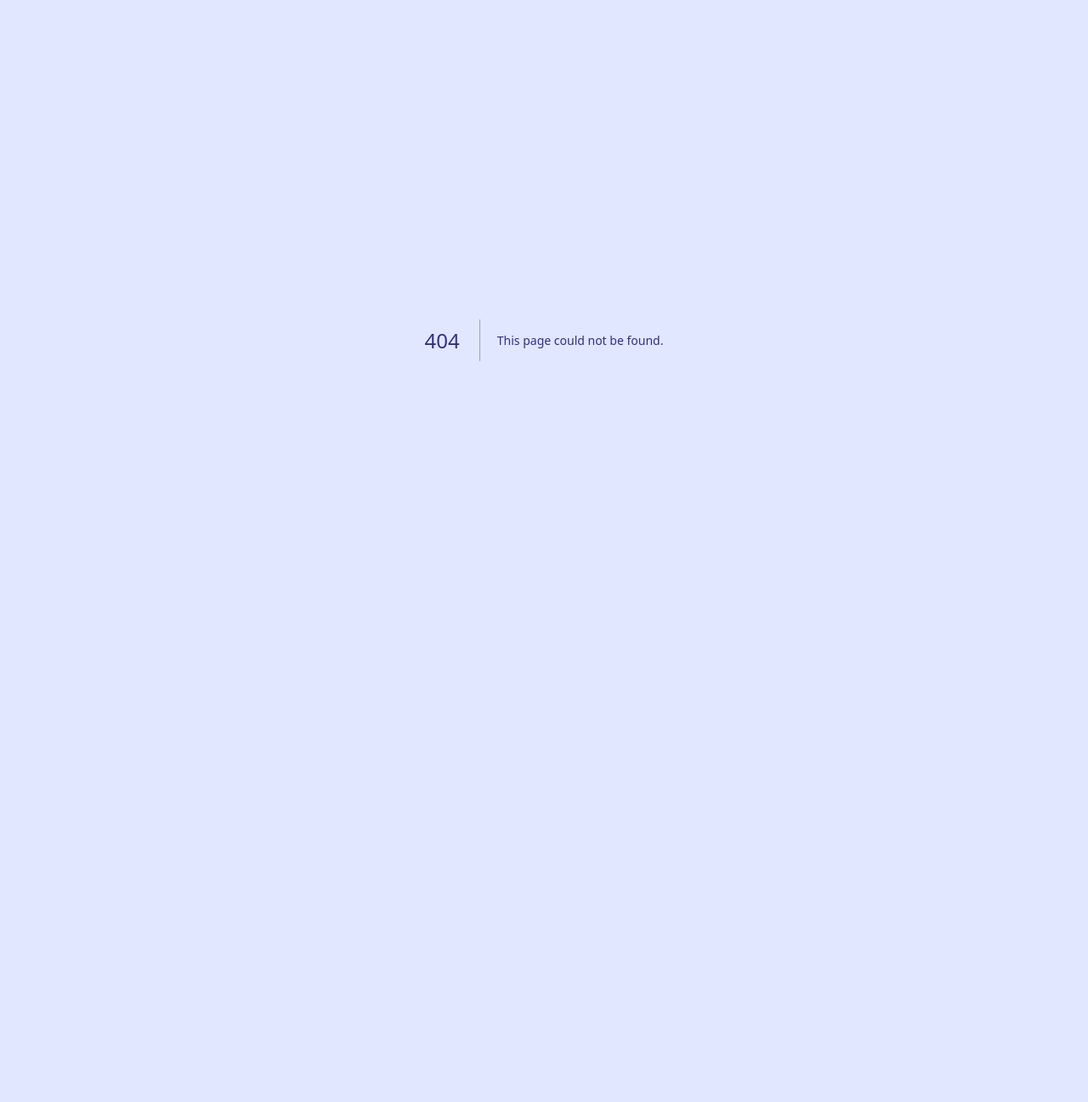
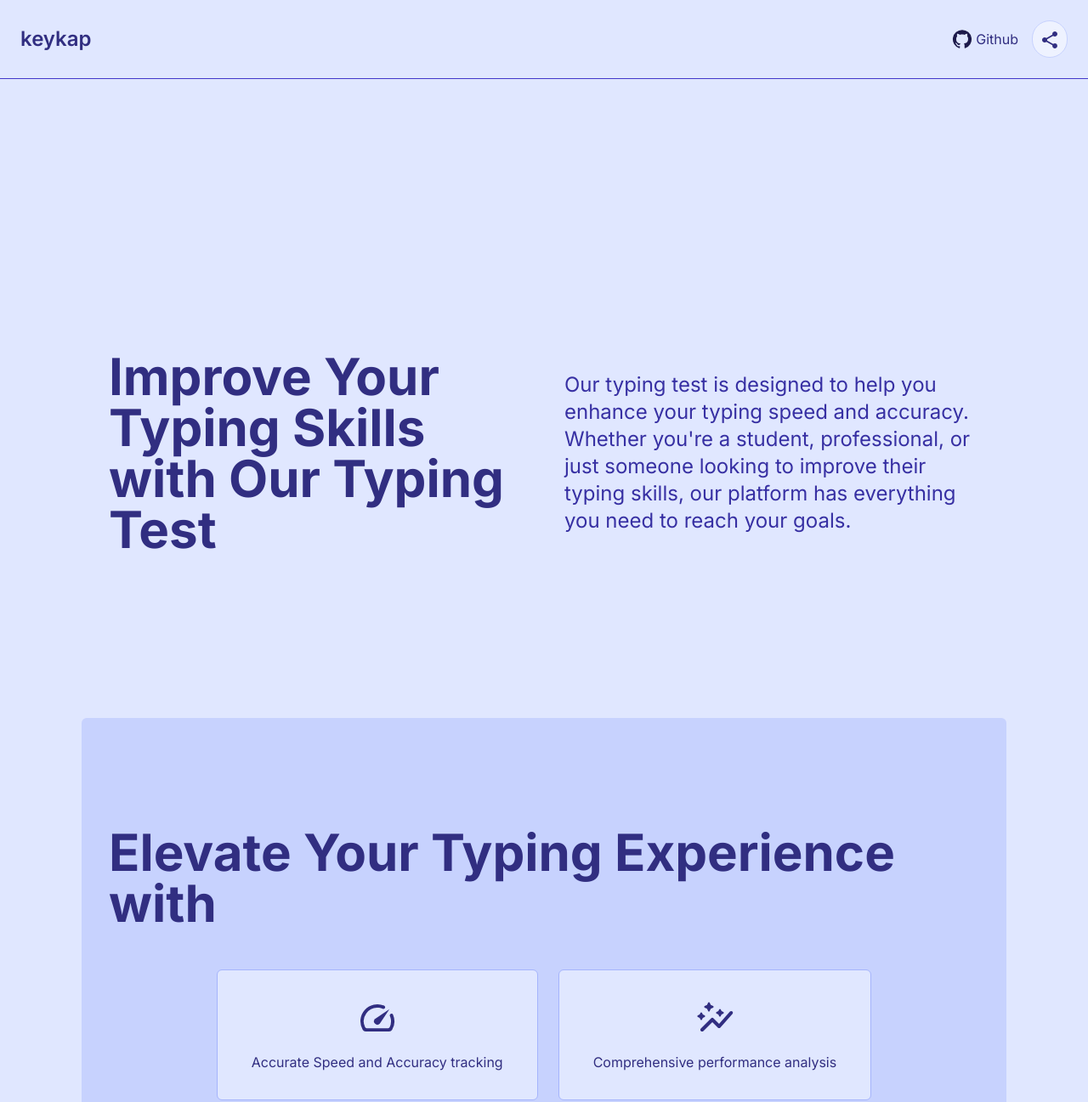
Before and after one commit to mind0bender/keykap, a Next.js app: page /about in a window 1280 px wide. Before the commit this address had no page. Shown: the top 1297 px of the page at 85% size. Before the commit the page ends 800 px from the top, so only its background shows below. Built offline with nearby package versions, Linux system fonts and the light colour scheme.

Commit message:
{ "C": ["about page"] }

```diff
--- /dev/null
+++ b/app/about/page.tsx
@@ -0,0 +1,96 @@
+import {
+  AutoGraphRounded,
+  LegendToggleRounded,
+  SettingsRounded,
+  SettingsSuggestRounded,
+  SpeedRounded,
+  SsidChartRounded,
+} from "@mui/icons-material";
+import Button from "../components/button";
+import Link from "next/link";
+
+function AboutPage(): JSX.Element {
+  return (
+    <div className={`flex justify-center items-center w-full pt-16`}>
+      <div className="flex w-full max-w-4xl lg:max-w-6xl flex-col items-center justify-center py-32 sm:px-8 gap-16">
+        <div
+          className={`flex flex-col sm:flex-row justify-center items-center gap-8 sm:gap-12 px-8 py-32`}>
+          <div
+            className={`text-3xl sm:text-4xl lg:text-6xl font-bold sm:w-1/2`}>
+            Improve Your Typing Skills with Our Typing Test
+          </div>
+          <div
+            className={`sm:w-1/2 text-primary-800 text-lg sm:text-xl lg:text-2xl`}>
+            Our typing test is designed to help you enhance your typing speed
+            and accuracy. Whether you&apos;re a student, professional, or just
+            someone looking to improve their typing skills, our platform has
+            everything you need to reach your goals.
+          </div>
+        </div>
+        <div
+          className={`flex flex-col gap-12 p-8 bg-primary-200 py-32 rounded-md`}>
+          <div className={`text-3xl sm:text-4xl lg:text-6xl font-bold`}>
+            Elevate Your Typing Experience with
+          </div>
+          <ul className={`flex flex-wrap justify-center items-center gap-6`}>
+            <li
+              className={`flex flex-col gap-4 border px-10 py-8 hover:ring ring-primary-50 bg-primary-100 rounded-md border-primary-300 duration-200`}>
+              <div
+                className={`text-5xl w-full flex justify-center items-center`}>
+                <SpeedRounded fontSize={"inherit"} />
+              </div>
+              Accurate Speed and Accuracy tracking
+            </li>
+            <li
+              className={`flex flex-col gap-4 border px-10 py-8 hover:ring ring-primary-50 bg-primary-100 rounded-md border-primary-300 duration-200`}>
+              <div
+                className={`text-5xl w-full flex justify-center items-center`}>
+                <AutoGraphRounded fontSize={"inherit"} />
+              </div>
+              Comprehensive performance analysis
+            </li>
+            <li
+              className={`flex flex-col gap-4 border px-10 py-8 hover:ring ring-primary-50 bg-primary-100 rounded-md border-primary-300 duration-200`}>
+              <div
+                className={`text-5xl w-full flex justify-center items-center`}>
+                <SettingsSuggestRounded fontSize={"inherit"} />
+              </div>
+              Customizable test settings
+            </li>
+          </ul>
+          <div className={`flex justify-end text-sm w-full`}>
+            <span className={`font-medium`}>Please note:&nbsp;</span>
+            <span className={`flex flex-col text-start`}>
+              This website is currently under development. Not all features are
+              available yet. <br />
+              We appreciate your patience as we work to bring you the full
+              experience.
+            </span>
+          </div>
+        </div>
+        <div
+          className={`flex flex-col sm:flex-row justify-center items-start gap-8 sm:gap-12 px-8 py-32`}>
+          <div
+            className={`flex flex-col gap-8 text-3xl sm:text-4xl lg:text-6xl font-bold sm:w-1/2`}>
+            <div>Take the Typing Test Today</div>
+            <Link className={`hidden sm:block`} href={`/`}>
+              <Button>Start Typing Test</Button>
+            </Link>
+          </div>
+          <div
+            className={`sm:w-1/2 text-primary-800 text-lg sm:text-xl lg:text-2xl`}>
+            Our typing test is designed to provide you with a comprehensive and
+            personalized experience. With advanced tracking, detailed analysis,
+            and tailored improvement recommendations, you&apos;ll be able to
+            take your typing skills to the next level.
+          </div>
+          <Link className={`sm:hidden block`} href={`/`}>
+            <Button>Start Typing Test</Button>
+          </Link>
+        </div>
+      </div>
+    </div>
+  );
+}
+
+export default AboutPage;
--- /dev/null
+++ b/app/components/button.tsx
@@ -0,0 +1,23 @@
+import { HTMLAttributes, PropsWithChildren } from "react";
+
+interface ButtonProps
+  extends PropsWithChildren,
+    HTMLAttributes<HTMLButtonElement> {}
+
+function Button({ children, onClick }: ButtonProps): JSX.Element {
+  return (
+    <button
+      onClick={onClick}
+      type="reset"
+      className={`active:translate-y-1 group flex flex-col justify-center items-center`}>
+      <div
+        className={`border-b peer group-hover:bg-primary-50 flex justify-center items-center text-center gap-1 px-4 py-2 border border-primary-400 bg-primary-100 text-sm duration-100`}>
+        {children}
+      </div>
+      <div
+        className={`w-full border-primary-500 peer-active:border-transparent border-t-[3px] duration-100`}
+      />
+    </button>
+  );
+}
+export default Button;
--- a/app/components/navbar.tsx
+++ b/app/components/navbar.tsx
@@ -1,3 +1,5 @@
+"use client";
+
 import { GitHub, ShareRounded } from "@mui/icons-material";
 import Link from "next/link";
 
@@ -11,14 +13,20 @@ function Navbar(): JSX.Element {
       <div className={`flex justify-between items-center gap-4`}>
         <Link
           title={`view project`}
-          className={`flex justify-center items-center text-center gap-1`}
+          className={`flex relative flex-col justify-center items-start peer text-center`}
           target={"_blank"}
           href={`https://www.github.com/mind0bender/keykap.git`}>
-          <GitHub className={`text-primary-950`} />
-          <span>Github</span>
+          <div className={`flex peer justify-center items-center gap-1`}>
+            <GitHub className={`text-primary-950`} />
+            <span>Github</span>
+          </div>
+          <hr
+            className={`absolute -bottom-1 border-t-2 border-dashed w-0 peer-hover:w-full border-primary-500 duration-200`}
+          />
         </Link>
         <button
           title={`Share`}
+          className={`bg-primary-50 hover:bg-white rounded-full p-2 border border-primary-200 duration-200`}
           onClick={(): void => {
             navigator.share({
               title: "keykap",
--- a/app/components/virtual_keykap.tsx
+++ b/app/components/virtual_keykap.tsx
@@ -23,10 +23,11 @@ function VirtualKeyKap({
         gaming && "ring"
       } relative border-primary-400 ring-white rounded-md duration-150`}>
       <kbd
-        className={`w-12 flex flex-col justify-center items-center text-xl rounded-md aspect-square ${
+        className={`w-8 md:w-12 lg:w-16 text-lg flex flex-col justify-center items-center sm:text-xl rounded-md aspect-square ${
           pressed ? (wrong ? "bg-red-400" : "bg-primary-300") : "bg-primary-200"
         }`}>
-        <span className={`absolute text-sm w-full left-2 top-2`}>
+        <span
+          className={`absolute text-xs w-full left-1 top-1 sm:left-1.5 sm:top-1.5`}>
           {shifted ? shiftedChildren && children : shiftedChildren}
         </span>
         <span>
--- a/app/layout.tsx
+++ b/app/layout.tsx
@@ -1,8 +1,10 @@
 import type { Metadata } from "next";
 import { Inter } from "next/font/google";
 import "./globals.css";
+import Navbar from "./components/navbar";
+import { NextFont } from "next/dist/compiled/@next/font";
 
-const inter = Inter({ subsets: ["latin"] });
+const inter: NextFont = Inter({ subsets: ["latin"] });
 
 export const metadata: Metadata = {
   title: "keykap | typing test",
@@ -18,7 +20,10 @@ export default function RootLayout({
   return (
     <html lang="en">
       <body className={`${inter.className} bg-primary-100 text-primary-900`}>
-        {children}
+        <main className={`min-h-screen`}>
+          <Navbar />
+          {children}
+        </main>
       </body>
     </html>
   );
--- a/app/page.tsx
+++ b/app/page.tsx
@@ -22,6 +22,7 @@ import {
   VolumeUpRounded,
 } from "@mui/icons-material";
 import VirtualKeyboard from "./components/virtual_keyboard";
+import Button from "./components/button";
 
 export default function Home(): JSX.Element {
   const [typed, setTyped] = useState<string>("");
@@ -143,22 +144,18 @@ export default function Home(): JSX.Element {
   );
 
   return (
-    <main className={`min-h-screen`}>
-      <Navbar />
     <div className={`w-full flex justify-center items-center`}>
       <div className="flex w-full max-w-4xl lg:max-w-6xl flex-col items-center justify-center p-16">
         <div
           className={`text-3xl flex items-center justify-between py-4 px-2 w-full font-semibold text-primary-950`}>
           <span>Typing Test</span>
           <button
+            title={isMuted ? "unmute" : "mute"}
+            className={`flex justify-center items-center active:scale-95 hover:bg-primary-50 rounded-full aspect-square px-3 duration-200 border border-dashed hover:border-primary-500`}
             onClick={(): void => {
               setIsMuted((pIM: boolean): boolean => !pIM);
             }}>
-              {isMuted ? (
-                <VolumeOffRounded titleAccess={`unmute`} />
-              ) : (
-                <VolumeUpRounded titleAccess={`mute`} />
-              )}
+            {isMuted ? <VolumeOffRounded /> : <VolumeUpRounded />}
           </button>
         </div>
         <div
@@ -192,9 +189,7 @@ export default function Home(): JSX.Element {
           />
           <code
             className={`text-lg text-stone-800 text-start whitespace-break-spaces`}>
-              {supposed
-                ?.split("")
-                .map((char: string, idx: number): ReactNode => {
+            {supposed?.split("").map((char: string, idx: number): ReactNode => {
               return (
                 <Letter
                   active={idx == typed.length}
@@ -216,37 +211,31 @@ export default function Home(): JSX.Element {
             <div className={`flex justify-center items-center gap-1`}>
               <SpeedRounded fontSize={"small"} />
               <span className={`font-bold text-2xl`}>120</span>
-                <span>WPM</span>
+              <abbr className={`no-underline`} title={"Words per minute"}>
+                WPM
+              </abbr>
             </div>
             <div className={`flex justify-center items-center`}>
               <TimerRounded fontSize={"small"} /> &nbsp;
               <span className={`font-bold text-2xl`}>{timer}</span>
-                <span>s</span>
+              <abbr className={`no-underline`} title={"seconds"}>
+                s
+              </abbr>
             </div>
           </div>
           <div className={`flex justify-end w-full`}>
-              <div
-                className={`active:translate-y-1 flex flex-col justify-center items-center`}>
-                <button
-                  onClick={reset}
-                  className={`border-b peer flex justify-center items-center text-center gap-1 px-4 py-2 border border-primary-400 bg-primary-100 text-sm duration-100`}
-                  type="reset">
+            <Button onClick={reset}>
               <RestartAltRounded fontSize={"small"} />
               <span>Reset</span>
-                </button>
-                <div
-                  className={`w-full border-primary-500 peer-active:border-transparent border-t-[3px] duration-100`}
-                />
-              </div>
+            </Button>
           </div>
         </div>
         <VirtualKeyboard
-            className={`py-10`}
+          className={`py-10 hidden sm:block`}
           supposedChar={supposed?.[typed.length - 1]}
           pressed={keysPressed}
         />
       </div>
     </div>
-    </main>
   );
 }
```
Lines whose indentation alone changed are shown as unchanged.
